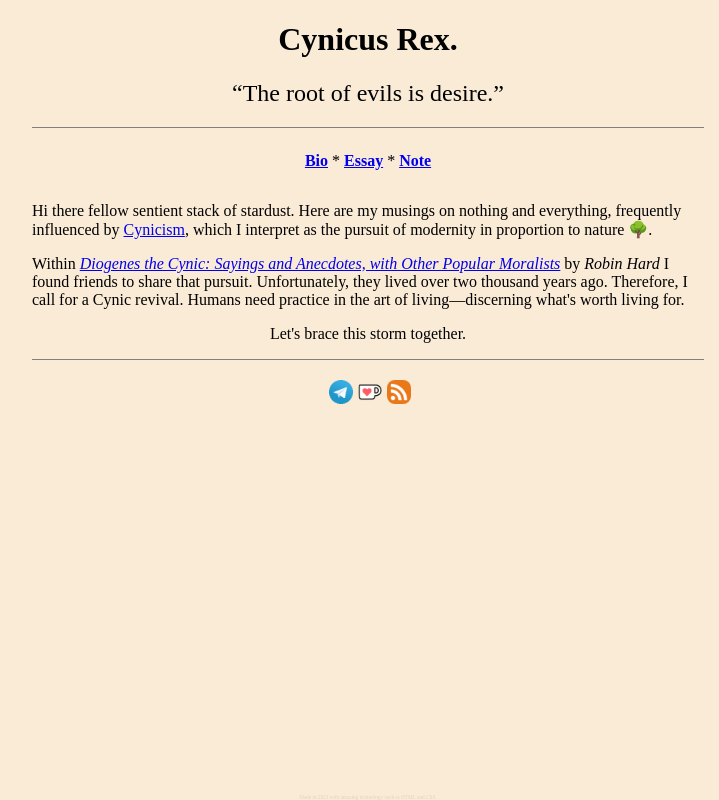
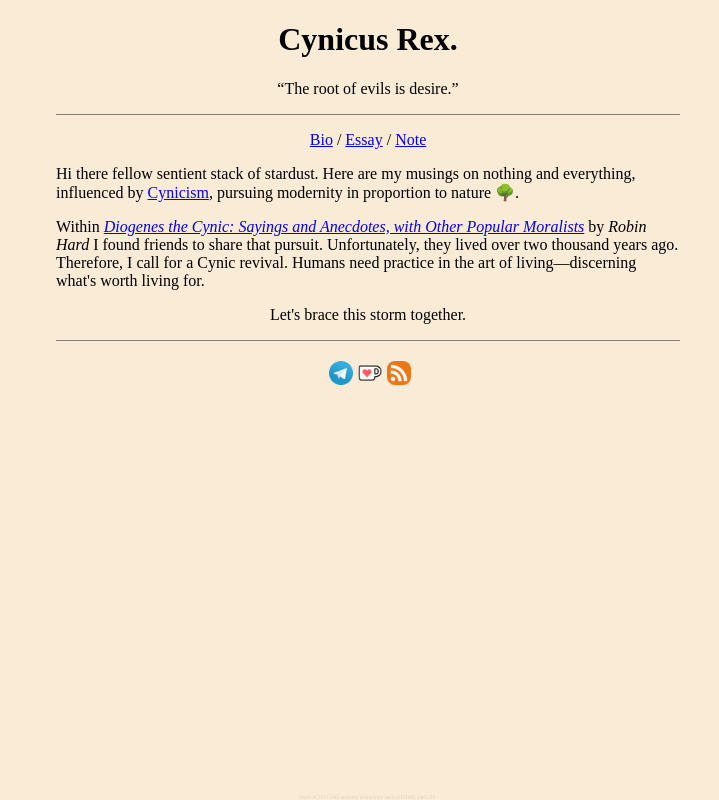
Before and after one commit to CynicusRex/cynicusrex.github.io, a website: page index.html in a window 1280 px wide. Shown: the whole page, without its empty margins (272-991 px from the left). Drawn offline with Linux system fonts and the light colour scheme.

Commit message:
style tweaks

```diff
--- a/css/style.css
+++ b/css/style.css
@@ -35,21 +35,8 @@ code {
 /*———————————————————————————————————————————————————————————————*/
 /* Index */
 
-#cr-sub-title, #navbar {
+#cr-sub-title, #bio-sub-title, #navbar {
   text-align: center;
-}
-
-#cr-title {
-  color: black;
-}
-
-#cr-sub-title {
-  font-weight: normal;
-}
-
-#navbar h3 {
-  font-size: medium;
-  display: inline-block;
 }
 
 #index-together, #index-invites {
@@ -398,7 +385,7 @@ code {
 /* Readability */
 
 .readability {
-  max-width: 42rem;
+  max-width: 39rem;
   margin: auto;
   hyphens: none;
 }
@@ -409,8 +396,7 @@ code {
 }
 
 .sub-title {
-  font-size: 1.313rem;
-  font-weight: normal;
+  text-align: justify;
 }
 
 .asterisk {
--- a/index.html
+++ b/index.html
@@ -35,18 +35,14 @@
 <body>
   <div class="readability">
     <h1 id="cr-title">Cynicus Rex.</h1>
-    <h2 id="cr-sub-title" title="“Radix malorum est cupiditas.”">“The root of evils is desire.”</h2>
+    <p id="cr-sub-title" title="“Radix malorum est cupiditas.” —1 Timothy 6:10">“The root of evils is desire.”</p>
 
     <hr class="hr-long">
 
-    <div id="navbar">
-      <h3><a href="./bio.html">Bio</a></h3> *
-      <h3><a href="./essay.html">Essay</a></h3> *
-      <h3><a href="./note.html">Note</a></h3>
-    </div>
+    <p id="navbar"><a href="./bio.html">Bio</a> / <a href="./essay.html">Essay</a> / <a href="./note.html">Note</a></p>
 
     <div id="intro">
-      <p>Hi there fellow sentient stack of stardust. Here are my musings on nothing and everything, frequently influenced by <a href="https://en.wikipedia.org/wiki/Cynicism_(philosophy)">Cynicism</a>, which I interpret as the pursuit of modernity in proportion to nature 🌳.</p>
+      <p>Hi there fellow sentient stack of stardust. Here are my musings on nothing and everything, influenced by <a href="https://en.wikipedia.org/wiki/Cynicism_(philosophy)">Cynicism</a>, pursuing modernity in proportion to nature 🌳.</p>
 
       <p>Within <a href="https://www.goodreads.com/book/show/13112139-diogenes-the-cynic"><em>Diogenes the Cynic: Sayings and Anecdotes, with Other Popular Moralists</em></a> by <em>Robin Hard</em> I found friends to share that pursuit. Unfortunately, they lived over two thousand years ago. Therefore, I call for a Cynic revival. Humans need practice in the art of living—discerning what's worth living for.</p>
 
@@ -58,7 +54,6 @@
 
       <p id="index-invites"><a href="https://t.me/arscynica"><img src="./img/telegram-64.png" alt="Telegram logo."></a><a href="./support.html"><img src="./img/ko-fi-64.png" alt="Ko-Fi logo."></a><a href="./feed.rss"><img src="./img/rss-64.png" alt="RSS logo."></a></p>
 
-
     </div>
   </div>
   <p id="footer">Made in 2021 with amazing technology such as HTML and CSS.</p>
```
Also changed, not shown: bio.html (+1 -1 lines), file/cryptocultscience.html (+1 -1 lines).
